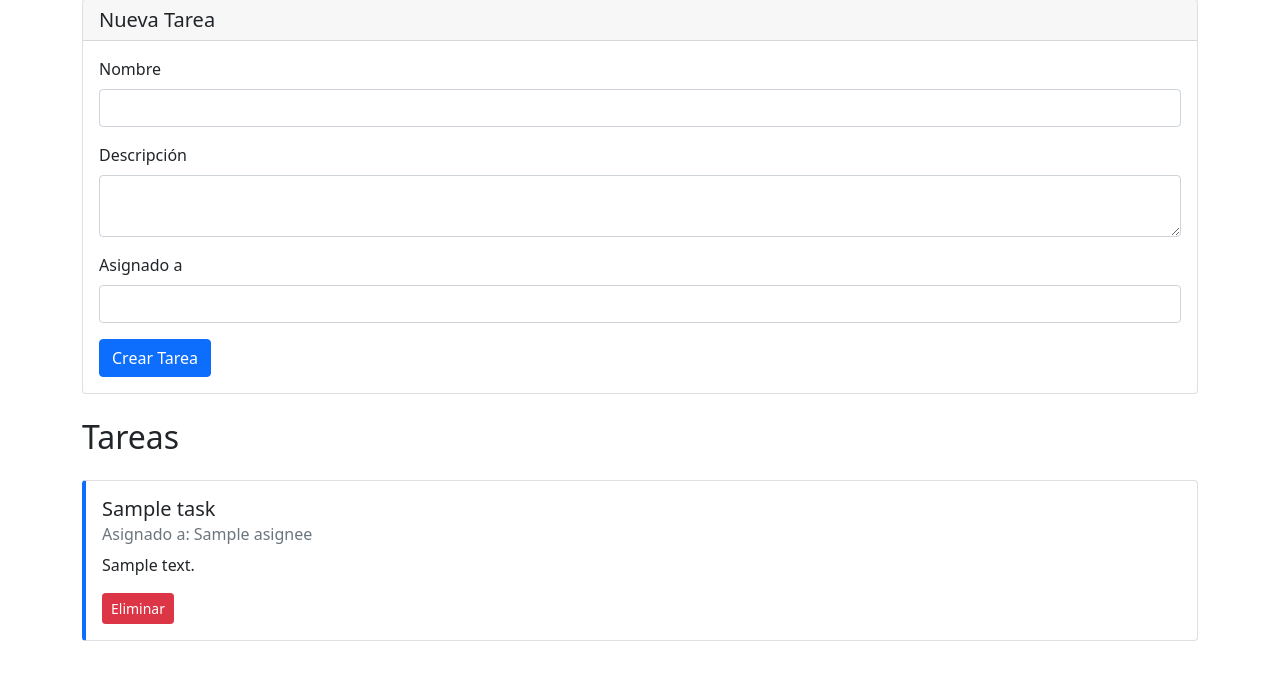
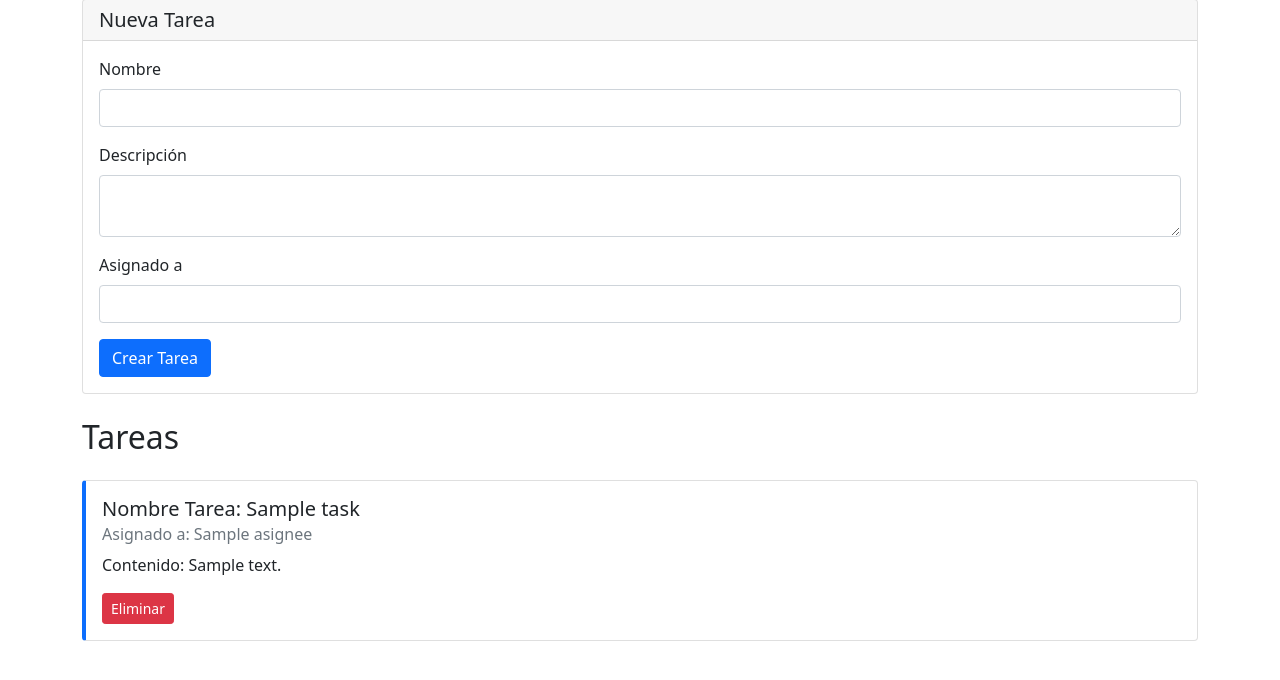
Before and after one commit to ih4t3youall/examen_qa, a FastAPI app: template task_consumer/templates/index.html in a window 1280 px wide. Shown: the part 97-777 px from the top of the page. Run offline with FastAPI, Linux system fonts and the light colour scheme; the template is opened without the code that fills it: most values are stand-ins (such as "Sample title", 1, 10 or a date in 2020).

Commit message:
arreglo que faltaban algunos titulos

```diff
--- a/task_consumer/templates/index.html
+++ b/task_consumer/templates/index.html
@@ -50,9 +50,9 @@
             {% for task in tasks %}
                 <div class="card task-card mb-2">
                     <div class="card-body">
-                        <h5 class="card-title">{{ task.task_name }}</h5>
+                        <h5 class="card-title">Nombre Tarea: {{ task.task_name }}</h5>
                         <h6 class="card-subtitle mb-2 text-muted">Asignado a: {{ task.asignee }}</h6>
-                        <p class="card-text">{{ task.content }}</p>
+                        <p class="card-text">Contenido: {{ task.content }}</p>
                         <div class="task-actions">
                             <form method="post" action="/tasks/{{ task.id }}/delete" style="display: inline;">
                                 <button type="submit" class="btn btn-danger btn-sm">Eliminar</button>
```
